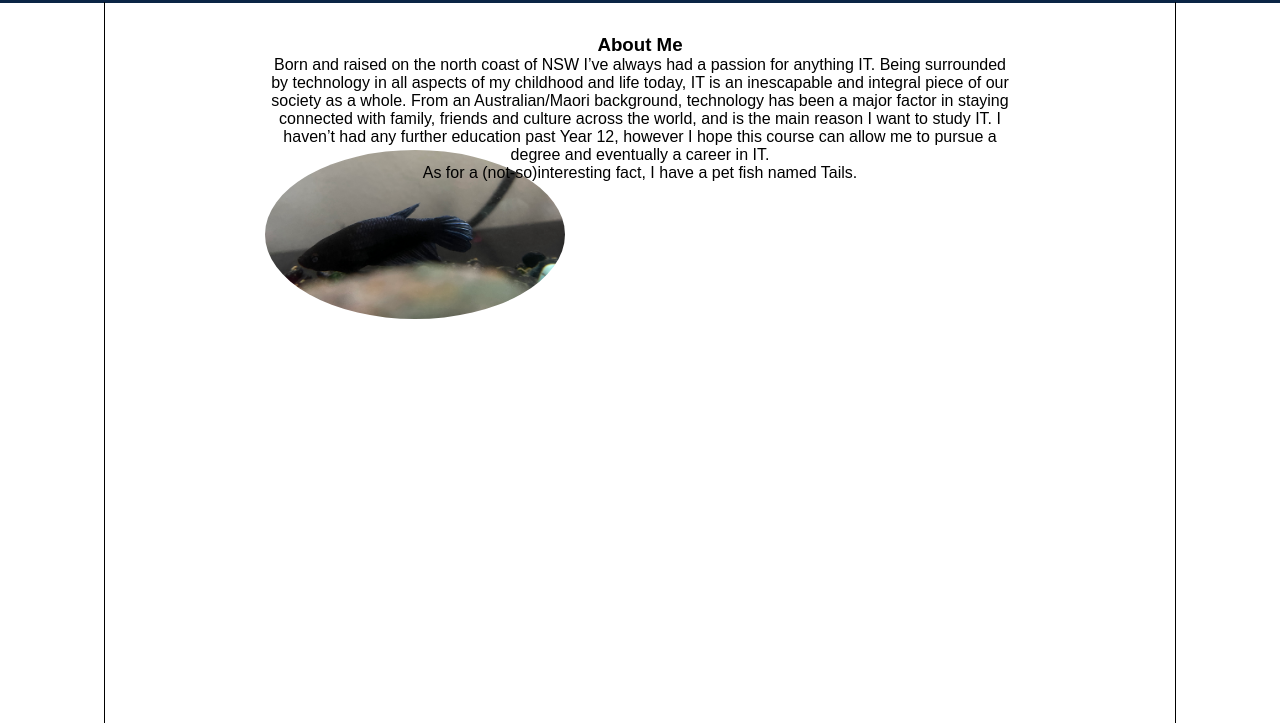
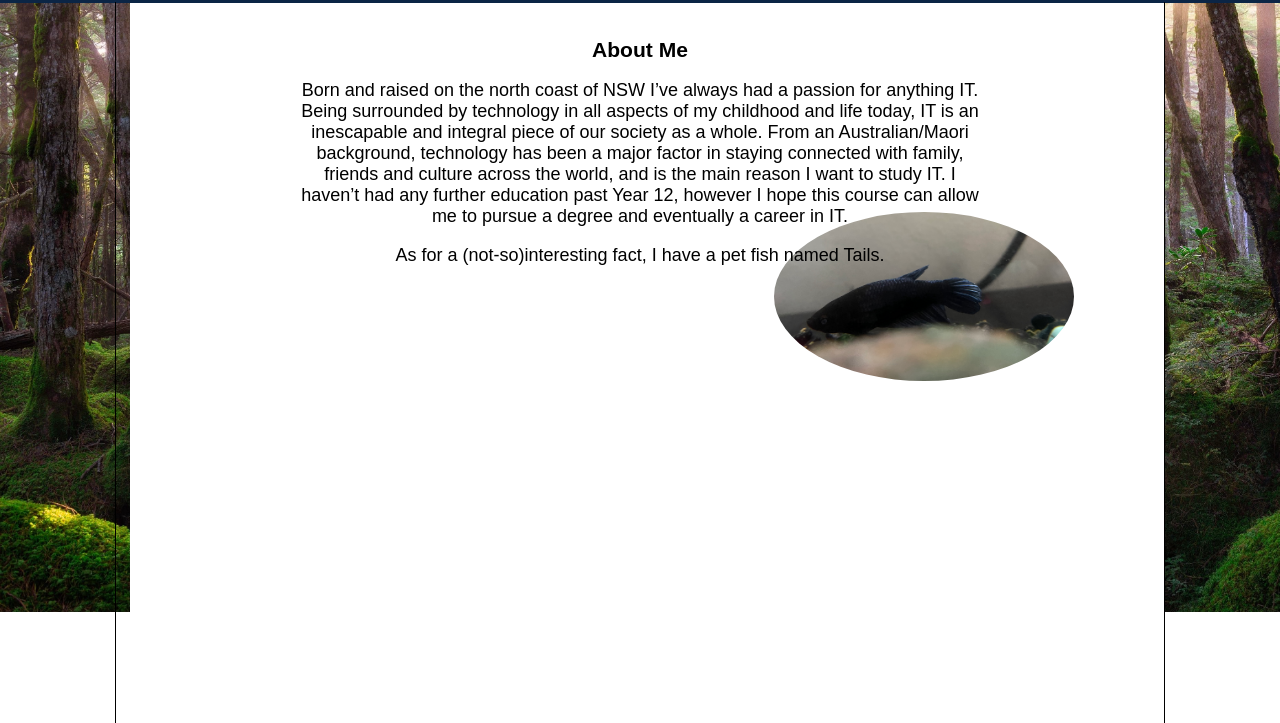
Before and after one commit to kdwls/myprofile-assignment, a plain HTML site: page index.html in a window 1280 px wide. Shown: the part 77-800 px from the top of the page. Drawn offline with Linux system fonts and the light colour scheme.

Commit message:
updated index.html + style.css
changed background from solid colour to image...

```diff
--- a/index.html
+++ b/index.html
@@ -5,8 +5,8 @@
         <link rel="stylesheet" href="style.css">
     </head>
     <!-- to change background colour of left + right side -->
-    <div id="bg-right"></div>
-    <div id="bg-left"></div>
+    <div class="bg-right"><img src="bg-right.jpeg" alt="background right side" class="bg-right"></div>
+    <div class="bg-left"><img src="bg-left.jpeg" alt="background left side" class="bg-left"></div>
     <body>
         <!-- header/menu bar -->
         <header>
@@ -27,7 +27,7 @@
         <div class="border">
             <main>
                 <section id="about">
-                    <h3>About Me</h3>
+                    <h3 class="heading">About Me</h3>
                     <p>Born and raised on the north coast of NSW I’ve always had a passion for anything IT. Being surrounded by technology in all aspects of my childhood and life today, IT is an inescapable and integral piece of our society as a whole. From an Australian/Maori background, technology has been a major factor in staying connected with family, friends and culture across the world, and is the main reason I want to study IT. I haven’t had any further education past Year 12, however I hope this course can allow me to pursue a degree and eventually a career in IT.</p>
                     <p>As for a (not-so)interesting fact, I have a pet fish named Tails.</p>
                     <img src="tails.jpg" alt="Tails" id="tails">
@@ -46,6 +46,7 @@
                 </section>
             </main>
         </div>
+
         <footer>
             <hr class="footer-bar">
             <p class="contact">S3884656@student.rmit.edu.au | s3884656</p>
--- a/style.css
+++ b/style.css
@@ -24,27 +24,31 @@ header {
   width: 60px;
   height: 60px;
   margin-top: 0.5em;
-  margin-left: 1.5em;
+  margin-left: 2em;
   float: left;
   transition: all 0.2s ease-in-out;
 }
-#bg-right {
-  background-color: #eef4ed;
-  position: fixed;
-  top: 0;
-  bottom: 0;
-  left: 83.5em;
-  right: 0;
-  z-index: -1;
-}
-#bg-left {
+.bg-left {
   background-color: #eef4ed;
   position: fixed;
   top: 0;
   bottom: 0;
   left: 0;
-  right: 83.5em;
+  right: 91%;
   z-index: -1;
+  width: 130px;
+  height: 689px;
+}
+.bg-right {
+  background-color: #eef4ed;
+  position: fixed;
+  top: 0;
+  bottom: 0;
+  left: 91%;
+  right: 0;
+  z-index: -1;
+  width: 130px;
+  height: 689px;
 }
 .menu ul {
   list-style-type: none;
@@ -93,8 +97,8 @@ a:visited {
   display: grid;
   grid-template-rows: auto 1fr auto;
   margin-top: -0.09em;
-  margin-left: 6.5em;
-  margin-right: 6.5em;
+  margin-left: 9%;
+  margin-right: 9%;
   border-left-style: solid;
   border-right-style: solid;
   border-left-width: 0.1em;
@@ -105,13 +109,21 @@ main {
   padding-top: 2em;
   padding-left: 10em;
   padding-right: 10em;
+  font-size: 18px;
+}
+#about {
+  position: relative;
+}
+#about p {
+  padding-top: 1em;
 }
 #tails {
   height: 169px;
   width: 300px;
   border-radius: 50%;
-  float: left;
-  margin-top: -2em;
+  float: right;
+  margin-top: -3em;
+  margin-right: -5em;
 }
 .footer-bar {
   size: 2;
```
Also changed, not shown: bg-left.jpeg (added), bg-right.jpeg (added), 2 other files.
